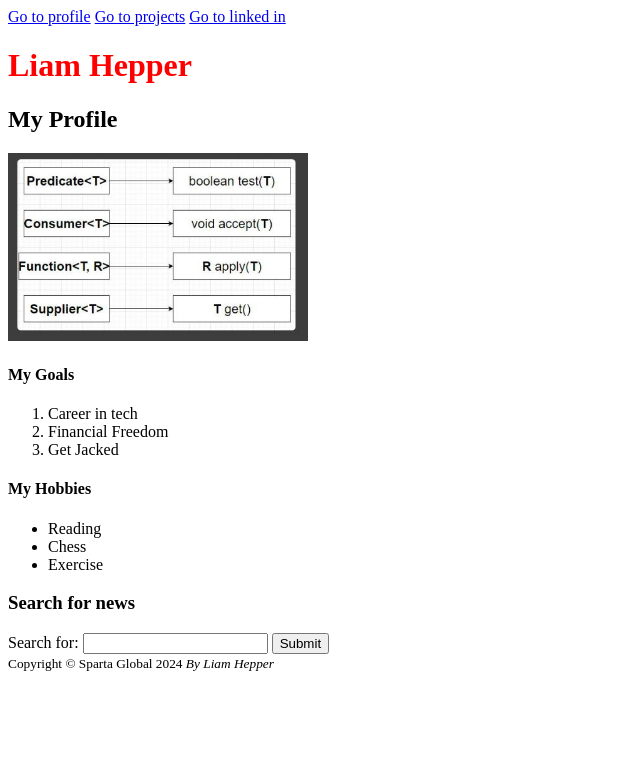
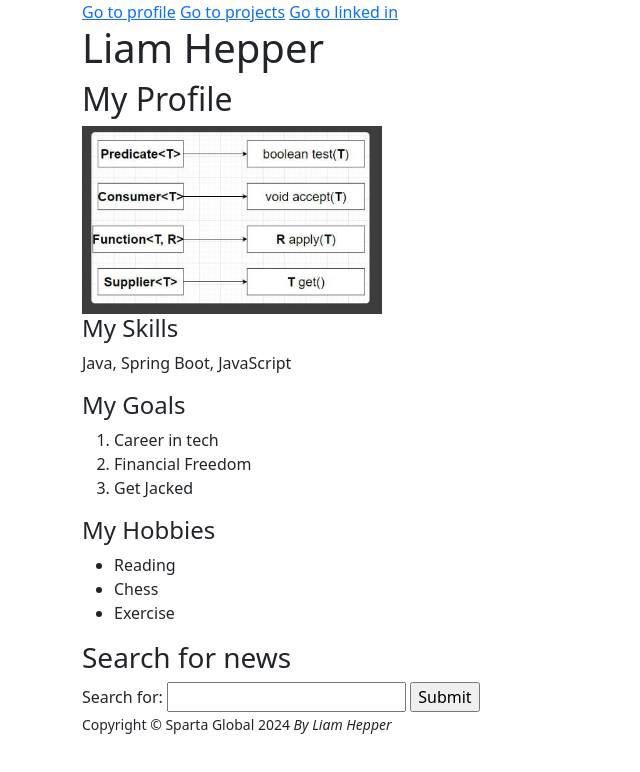
Before and after one commit to l-hepper/SpartaExerciseProfileSite, a plain HTML site: page index.html in a window 1280 px wide. Shown: the whole page, without its empty margins (0-640 px from the left). Drawn offline with nearby package versions, Linux system fonts and the light colour scheme.

Commit message:
new styling

```diff
--- a/index.html
+++ b/index.html
@@ -6,10 +6,13 @@
     <meta name="description" content="My Profile Page" />
     <meta name="viewport" content="width=device-width, initial-scale=1.0" />
     <title>My Profile</title>
-    <link rel="stylesheet" href="profile-style.css" />
+    <link href="https://cdn.jsdelivr.net/npm/bootstrap@5.3.3/dist/css/bootstrap.min.css" rel="stylesheet" integrity="sha384-QWTKZyjpPEjISv5WaRU9OFeRpok6YctnYmDr5pNlyT2bRjXh0JMhjY6hW+ALEwIH" crossorigin="anonymous">
+    <!-- <link rel="stylesheet" href="profile-style.css" /> -->
+    <style>
+    </style>
   </head>
 
-  <body>
+  <body class="container">
     <nav>
       <a href="index.html">Go to profile</a>
       <a href="projects.html">Go to projects</a>
@@ -26,6 +29,10 @@
         width="300px"
       />
     </header>
+    <section class="box-1">
+      <h4>My Skills</h4>
+      <p>Java, Spring Boot, JavaScript</p>
+    </section>
     <div>
       <h4>My Goals</h4>
       <ol>
@@ -41,7 +48,7 @@
         <li>Chess</li>
         <li>Exercise</li>
       </ul>
-      <section>
+      <section class="box-1">
         <h3>Search for news</h3>
         <form action="https://www.bbc.co.uk/search">
           <label for="mysearch">Search for:</label>
--- a/profile-style.css
+++ b/profile-style.css
@@ -1,3 +1,35 @@
-h1 {
-    color: red;
+body {
+    background-color:darkslategrey;
+    color: wheat;
+    font-family: Arial, Helvetica, sans-serif;
+    font-weight: lighter;
+    height: 100%;
 }
+
+nav {
+    margin-top: 1rem;
+    display: flex;
+    justify-content: space-around;
+}
+
+a {
+    text-decoration: none;
+    color: goldenrod;
+}
+
+a:hover {
+    color: white;
+}
+
+.box-1 {
+    color: white;
+}
+
+.container {
+    width: 80%;
+    margin: auto;
+}
+
+footer {
+    border: 1px solid red;
+}
```
